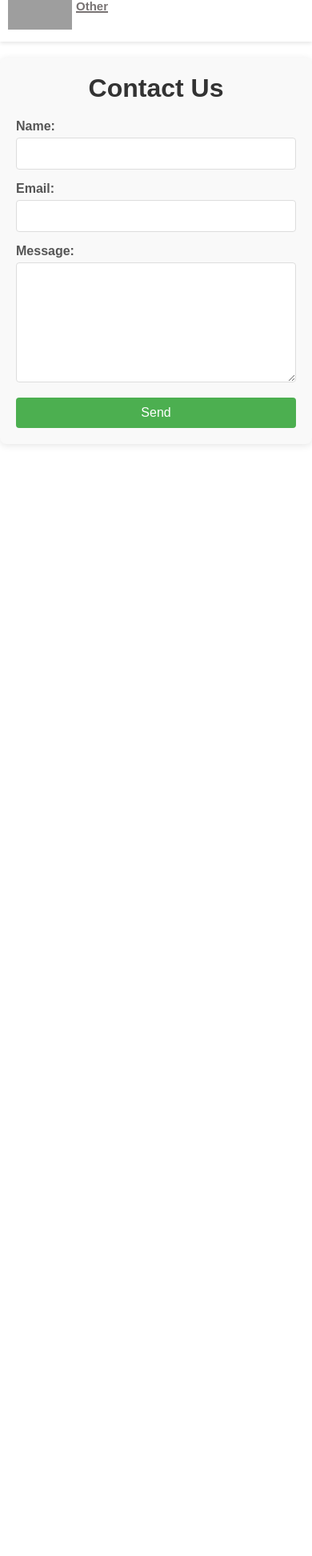
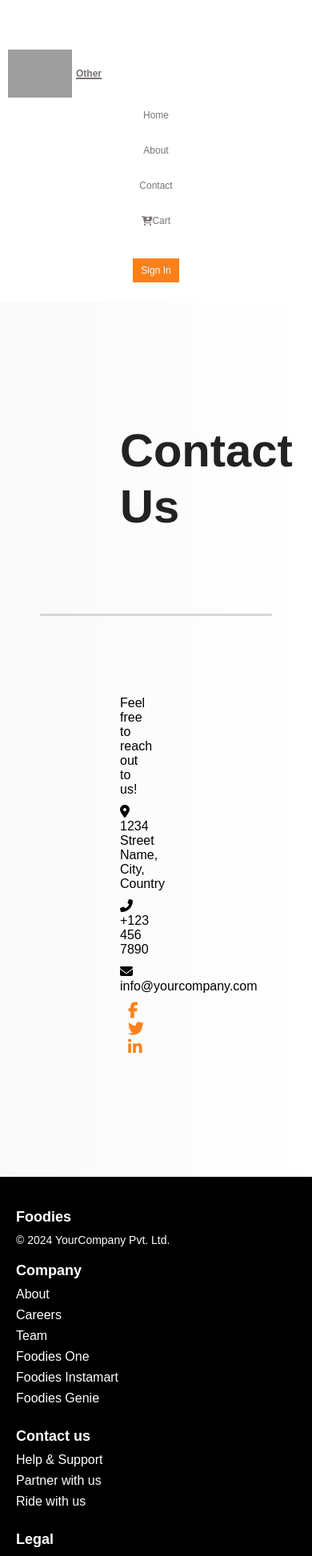
Before and after one commit to shahanaa-sherin/Food_Delivery_App, a React (Vite) app: page /contact in a window 390 px wide. Shown: the part 38-1983 px from the top of the page at 80% size. Before the commit the page ends 844 px from the top, so only its background shows below. Built offline with nearby package versions, Linux system fonts and the light colour scheme; grey boxes are pictures that could not be loaded; a web font is replaced by a local one.

Commit message:
animations added

```diff
--- a/index.html
+++ b/index.html
@@ -4,8 +4,8 @@
     <meta charset="UTF-8" />
     <link rel="icon" type="image/svg+xml" href="/vite.svg" />
     <link rel="stylesheet" href="https://use.typekit.net/your-kit-id.css">
+    <meta name="viewport" content="width=device-width, initial-scale=1.0" />
 
-    <meta name="viewport" content="width=device-width, initial-scale=1.0" />
     <title>Vite + React</title>
   </head>
   <body>
--- a/package.json
+++ b/package.json
@@ -11,12 +11,15 @@
     "preview": "vite preview"
   },
   "dependencies": {
+    "@fortawesome/fontawesome-free": "^6.6.0",
     "@fortawesome/free-brands-svg-icons": "^6.6.0",
     "@fortawesome/free-solid-svg-icons": "^6.6.0",
     "@fortawesome/react-fontawesome": "^0.2.2",
+    "aos": "^2.3.4",
     "axios": "^1.7.2",
     "react": "^18.3.1",
     "react-dom": "^18.3.1",
+    "react-icons": "^5.3.0",
     "react-router-dom": "^6.26.0"
   },
   "devDependencies": {
--- a/src/App.jsx
+++ b/src/App.jsx
@@ -1,12 +1,14 @@
 import Header from "./Components/Header/Header";
 import "./App.css";
 import { Outlet } from "react-router-dom";
+import Footer from "./Components/Footer/Footer";
 
 function App() {
   return (
     <>
       <Header />
       <Outlet />
+      <Footer />
     </>
   );
 }
--- a/src/Components/About/About.jsx
+++ b/src/Components/About/About.jsx
@@ -1,12 +1,21 @@
+import { useEffect } from 'react';
 import  './About.css'
+import AOS from "aos";
+import "aos/dist/aos.css";
 
 const AboutPage = () => {
+  useEffect(() => {
+    AOS.init({
+      duration: 2000,
+    });
+  }, []);
   return (
+
     <div className="about-page">
-      <header className="about-header">
+      <header className="about-header" data-aos="fade-right">
         <h1>About Us</h1>
       </header>
-      <section className="about-content">
+      <section className="about-content" data-aos="fade-left">
         <h2>Our Mission</h2>
         <p>
           At FoodieDelight, our mission is to bring you the best culinary experiences from your favorite local restaurants right to your doorsteps. We are committed to providing quick, reliable, and top-quality food delivery services to make your dining experiences enjoyable and hassle-free.
@@ -23,7 +32,7 @@ const AboutPage = () => {
           <li>Innovation: We embrace technology to provide you with the best user experience.</li>
         </ul>
       </section>
-      <footer className="about-footer">
+      <footer className="about-footer"data-aos="slide-up">
         <p>© 2024 FoodieDelight. All rights reserved.</p>
       </footer>
     </div>
--- a/src/Components/Contacts/Contact.css
+++ b/src/Components/Contacts/Contact.css
@@ -1,59 +1,70 @@
-.contact-page {
-    max-width: 600px;
+.contact-container {
+  padding: 50px;
+  background: linear-gradient(to right, #f9f9f9, #ffffff);
+  box-shadow: 0px 0px 20px rgba(0, 0, 0, 0.1);
+}
+.contact-heading{
+  color: #222222;
+  font-family: "Gilroy", sans-serif;
+  font-size: 58px;
+  font-weight: 700;
+  line-height: 1.2;
+  padding: 100px;
   margin: 0 auto;
-    padding: 20px;
-    background-color: #f9f9f9;
-    border-radius: 8px;
-    box-shadow: 0 2px 10px rgba(0, 0, 0, 0.1);
+}
+.hr{
+  border-top: 3px solid #d9d5d5;
+  border-radius: 10px;
+}
+.contact-info {
+  width: 45%;
+  padding: 100px;
 }
 
-  .contact-page h1 {
-    text-align: center;
-    margin-bottom: 20px;
-    color: #333;
-    font-size: 2rem;
+.contact-form {
+  width: 45%;
 }
 
-  .form-group {
-    margin-bottom: 15px;
+.input-field {
+  width: 100%;
+  padding: 15px;
+  margin: 10px 0;
+  border-radius: 5px;
+  border: 1px solid #ccc;
+  transition: border-color 0.3s;
 }
 
-  .form-group label {
-    display: block;
-    margin-bottom: 5px;
-    font-weight: bold;
-    color: #555;
+.input-field:focus {
+  border-color: #007bff;
+  outline: none;
 }
 
-  .form-group input,
-  .form-group textarea {
-    width: 100%;
-    padding: 10px;
-    box-sizing: border-box;
-    border: 1px solid #ddd;
-    border-radius: 4px;
-    font-size: 16px;
-    color: #333;
+.submit-btn {
+  padding: 15px;
+  background-color: #28a745;
+  color: white;
+  border: none;
+  border-radius: 5px;
+  cursor: pointer;
+  transition: transform 0.3s;
 }
 
-  .form-group textarea {
-    height: 150px;
-    resize: vertical;
+.submit-btn:hover {
+  transform: scale(1.05);
 }
 
-  .contact-btn {
-    display: block;
-    width: 100%;
-    padding: 10px;
-    background-color: #4CAF50;
-    color: white;
-    border: none;
-    border-radius: 4px;
-    font-size: 16px;
-    cursor: pointer;
-    transition: background-color 0.3s ease;
+.info-item {
+  margin: 10px 0;
 }
 
-  button:hover {
-    background-color: #45a049;
+.social-icons a {
+  margin-top: 10px;
+  margin: 0 10px;
+  color: #fc8019;
+  font-size: 20px;
+  transition: transform 0.3s;
 }
+
+.social-icons a:hover {
+  transform: translateY(-5px);
+}
--- a/src/Components/Contacts/Contact.jsx
+++ b/src/Components/Contacts/Contact.jsx
@@ -1,70 +1,46 @@
-// src/ContactPage.js
-import { useState } from 'react';
-import './Contact.css';
-
+import { useEffect } from "react";
+import "./Contact.css";
+import AOS from "aos";
+import "aos/dist/aos.css";
+import '@fortawesome/fontawesome-free/css/all.min.css'
 
 const Contact = () => {
-  // State to manage form input
-  const [formData, setFormData] = useState({
-    name: '',
-    email: '',
-    message: ''
-  });
+  useEffect(() => {
+    AOS.init({
+      duration: 1500,
+    });
+  }, []);
+  return (
+    <div className="contact-container">
+      <div className="contact-header">
+        <h1 className="contact-heading">Contact Us</h1>
+       <div className="hr"></div>
+      </div>
+      <div className="contact-info" data-aos="fade-right">
+        <p>Feel free to reach out to us!</p>
+        <div className="info-item">
+          <i className="fas fa-map-marker-alt"></i> 1234 Street Name, City,
+          Country
+        </div>
+        <div className="info-item">
+          <i className="fas fa-phone-alt"></i> +123 456 7890
+        </div>
+        <div className="info-item">
+          <i className="fas fa-envelope"></i> info@yourcompany.com
+        </div>
+        <div className="social-icons">
+          <a href="#">
+            <i className="fab fa-facebook-f"></i>
+          </a>
+          <a href="#">
+            <i className="fab fa-twitter"></i>
+          </a>
+          <a href="#">
+            <i className="fab fa-linkedin-in"></i>
+          </a>
+        </div>
+      </div>
 
-  // Handle input changes
-  const handleChange = (e) => {
-    const { name, value } = e.target;
-    setFormData({
-      ...formData,
-      [name]: value
-    });
-  };
-
-  // Handle form submission
-  const handleSubmit = (e) => {
-    e.preventDefault();
-    console.log('Form submitted:', formData);
-    alert('Your message has been sent!');
-  };
-
-  return (
-    <div className="contact-page">
-      <h1>Contact Us</h1>
-      <form onSubmit={handleSubmit}>
-        <div className="form-group">
-          <label htmlFor="name">Name:</label>
-          <input
-            type="text"
-            id="name"
-            name="name"
-            value={formData.name}
-            onChange={handleChange}
-            required
-          />
-        </div>
-        <div className="form-group">
-          <label htmlFor="email">Email:</label>
-          <input
-            type="email"
-            id="email"
-            name="email"
-            value={formData.email}
-            onChange={handleChange}
-            required
-          />
-        </div>
-        <div className="form-group">
-          <label htmlFor="message">Message:</label>
-          <textarea
-            id="message"
-            name="message"
-            value={formData.message}
-            onChange={handleChange}
-            required
-          ></textarea>
-        </div>
-        <button className='contact-btn' type="submit">Send</button>
-      </form>
     </div>
   );
 };
--- /dev/null
+++ b/src/Components/Footer/Footer.css
@@ -0,0 +1,63 @@
+.footer {
+    background-color: black;
+    color: white;
+    padding: 40px 0;
+  }
+
+  .footer-container {
+    display: flex;
+    justify-content: space-between;
+    flex-wrap: wrap;
+    max-width: 1200px;
+    margin: 0 auto;
+    padding: 0 20px;
+  }
+
+  .footer-section {
+    flex: 1;
+    margin-bottom: 20px;
+    min-width: 200px;
+  }
+
+  .footer-heading {
+    font-size: 18px;
+    font-weight: bold;
+    margin-bottom: 10px;
+  }
+
+  .footer-text {
+    font-size: 14px;
+  }
+
+  .footer-links {
+    list-style: none;
+    padding: 0;
+  }
+
+  .footer-links li {
+    margin-bottom: 8px;
+  }
+
+  .footer-links a {
+    color: white;
+    text-decoration: none;
+    transition: color 0.3s;
+  }
+
+  .footer-links a:hover {
+    text-decoration: underline;
+  }
+
+  .footer-button {
+    background-color: gray;
+    color: white;
+    padding: 10px 20px;
+    border-radius: 50px;
+    border: none;
+    cursor: pointer;
+    transition: background-color 0.3s;
+  }
+
+  .footer-button:hover {
+    background-color: darkgray;
+  }
--- /dev/null
+++ b/src/Components/Footer/Footer.jsx
@@ -0,0 +1,70 @@
+import "./Footer.css"; // Import the external CSS file
+
+const Footer = () => {
+  return (
+    <footer className="footer">
+      <div className="footer-container">
+        <div className="footer-section">
+          <h2 className="footer-heading">Foodies</h2>
+          <p className="footer-text">&copy; 2024 YourCompany Pvt. Ltd.</p>
+        </div>
+        <div className="footer-section">
+          <h2 className="footer-heading">Company</h2>
+          <ul className="footer-links">
+            <li>
+              <a href="#">About</a>
+            </li>
+            <li>
+              <a href="#">Careers</a>
+            </li>
+            <li>
+              <a href="#">Team</a>
+            </li>
+            <li>
+              <a href="#">Foodies One</a>
+            </li>
+            <li>
+              <a href="#">Foodies Instamart</a>
+            </li>
+            <li>
+              <a href="#">Foodies Genie</a>
+            </li>
+          </ul>
+        </div>
+        <div className="footer-section">
+          <h2 className="footer-heading">Contact us</h2>
+          <ul className="footer-links">
+            <li>
+              <a href="#">Help & Support</a>
+            </li>
+            <li>
+              <a href="#">Partner with us</a>
+            </li>
+            <li>
+              <a href="#">Ride with us</a>
+            </li>
+          </ul>
+        </div>
+        <div className="footer-section">
+          <h2 className="footer-heading">Legal</h2>
+          <ul className="footer-links">
+            <li>
+              <a href="#">Terms & Conditions</a>
+            </li>
+            <li>
+              <a href="#">Cookie Policy</a>
+            </li>
+            <li>
+              <a href="#">Privacy Policy</a>
+            </li>
+            <li>
+              <a href="#">Investor Relations</a>
+            </li>
+          </ul>
+        </div>
+      </div>
+    </footer>
+  );
+};
+
+export default Footer;
--- a/src/Components/Header/Header.css
+++ b/src/Components/Header/Header.css
@@ -1,84 +1,86 @@
+/* Reset padding and margin for all elements */
 * {
   padding: 0;
   margin: 0;
 }
 
 body {
-  font-family: 'proxima-nova', Arial, Helvetica Neue, sans-serif;
-  padding-top: 110px;
+  font-family: 'Proxima Nova', Arial, Helvetica Neue, sans-serif;
+  padding-top: 90px; /* Adjust based on header height */
+}
 
-}
+/* Base Header styles */
 .header {
   display: flex;
-  height: 90px;
   justify-content: space-between;
   align-items: center;
+  height: 90px;
   box-shadow: 0 2px 5px rgba(0, 0, 0, 0.1);
-  position: fixed;
+  background-color: white;
+  padding: 0 20px; /* Adjust padding for spacing */
+  box-sizing: border-box;
+  flex-wrap: wrap; /* Allow wrapping for smaller screens */
+  position: fixed; /* Default position */
   top: 0;
   left: 0;
   width: 100%;
-  background-color: white;
   z-index: 1000;
 }
-.logo-container{
+
+.logo-container {
   display: flex;
   align-items: center;
   cursor: pointer;
 }
+
 .logo {
   width: 120px;
   background: none;
 }
-.logo:hover{
+
+.logo:hover {
   transform: scale(1.1);
   transition: 0.7s;
-  cursor: pointer;
 }
-@media (max-width: 768px) {
-  .logo {
-    width: 80px;
-  }
-}
-.logo-text{
+
+.logo-text {
   color: rgb(120, 115, 115);
   padding: 5px;
   text-decoration: underline 2px;
   font-size: 15px;
 }
-.logo-text:hover{
+
+.logo-text:hover {
   color: #fc8019;
 }
-.nav-items>ul {
+
+.nav-items > ul {
   display: flex;
   list-style: none;
+  padding: 0;
+  margin: 0;
   font-size: 15px;
+  align-items: center;
 }
 
-.nav-items>ul>li {
-  font-family: ProximaNova, arial, Helvetica Neue, sans-serif;
+.nav-items > ul > li {
   padding: 10px;
-  margin: 10px;
+  margin: 0 5px;
   cursor: pointer;
   color: rgb(120, 115, 115);
   transition: 0.5s;
-
 }
 
-.nav-items>ul>li:hover {
+.nav-items > ul > li:hover {
   color: #fc8019;
-
-}
-@media (max-width: 768px) {
-  .header {
-    padding: 10px;
 }
 
-  .nav-items>ul {
-    font-size: 18px;
+.nav-items > ul > li a {
+  color: inherit;
+  text-decoration: none;
 }
-}
-.login-btn{
+
+.login-btn {
   padding: 10px 12px;
   border: none;
   background-color: #fc8019;
@@ -87,8 +89,77 @@ body {
   cursor: pointer;
   transition: background-color 0.3s ease, box-shadow 0.3s ease;
 }
-.login-btn:hover{
+
+.login-btn:hover {
   background-color: #ffffff;
   color: #fc8019;
   box-shadow: 0 4px 8px rgba(0, 0, 0, 0.2);
 }
+
+/* Responsive adjustments for screens smaller than 700px */
+@media (max-width: 700px) {
+  .header {
+    position: relative; /* Change from fixed to relative */
+    height: auto; /* Adjust height to accommodate content */
+    padding: 10px;
+    box-shadow: none; /* Optional: remove shadow for a cleaner look */
+  }
+
+  .logo {
+    width: 100px;
+  }
+
+  .logo-text {
+    font-size: 14px;
+  }
+
+  .nav-items > ul {
+    font-size: 14px;
+  }
+}
+
+@media (max-width: 768px) {
+  .header {
+    flex-direction: column;
+    align-items: flex-start;
+    height: auto;
+    padding: 10px;
+  }
+
+  .nav-items {
+    width: 100%;
+    text-align: center;
+  }
+
+  .nav-items > ul {
+    flex-direction: column;
+    width: 100%;
+  }
+
+  .nav-items > ul > li {
+    margin: 5px 0;
+  }
+
+  .login-btn {
+    margin-top: 10px;
+  }
+}
+
+@media (max-width: 480px) {
+  .logo {
+    width: 80px;
+  }
+
+  .logo-text {
+    font-size: 12px;
+  }
+
+  .nav-items > ul {
+    font-size: 12px;
+  }
+
+  .login-btn {
+    font-size: 12px;
+    padding: 8px 10px;
+  }
+}
--- a/src/Components/Header/Header.jsx
+++ b/src/Components/Header/Header.jsx
@@ -1,23 +1,34 @@
-import "./Header.css";
 import { LOGO_URL } from "../../Utils/Constants";
 import { FontAwesomeIcon } from "@fortawesome/react-fontawesome";
-import { useState } from "react";
-import { faCartArrowDown} from "@fortawesome/free-solid-svg-icons";
+import { useEffect, useState } from "react";
+import { faCartArrowDown } from "@fortawesome/free-solid-svg-icons";
 import { Link } from "react-router-dom";
+import "./Header.css";
+import AOS from "aos";
+import "aos/dist/aos.css";
 function Header() {
+  useEffect(() => {
+    AOS.init({ duration: 2000 });
+  }, []);
   const [btnName, setbtnName] = useState("Sign In");
   return (
     <>
-      <div className="header">
+      <div className="header" data-aos="fade-down" data-aos-easing="ease-in-out">
         <div className="logo-container">
           <img className="logo" src={LOGO_URL} alt="Logo" />
           <h3 className="logo-text">Other</h3>
         </div>
         <div className="nav-items">
           <ul>
-            <li><Link to="/">Home</Link></li>
-            <li><Link to="/about">About</Link></li>
-            <li><Link to="/contact">Contact</Link></li>
+            <li>
+              <Link to="/">Home</Link>
+            </li>
+            <li>
+              <Link to="/about">About</Link>
+            </li>
+            <li>
+              <Link to="/contact">Contact</Link>
+            </li>
             <li>
               <Link to="/cart"></Link>
               {"  "}
```
Also changed, not shown: 1 other file (tests, documents, lock files or other folders). Lines whose indentation alone changed are shown as unchanged.
